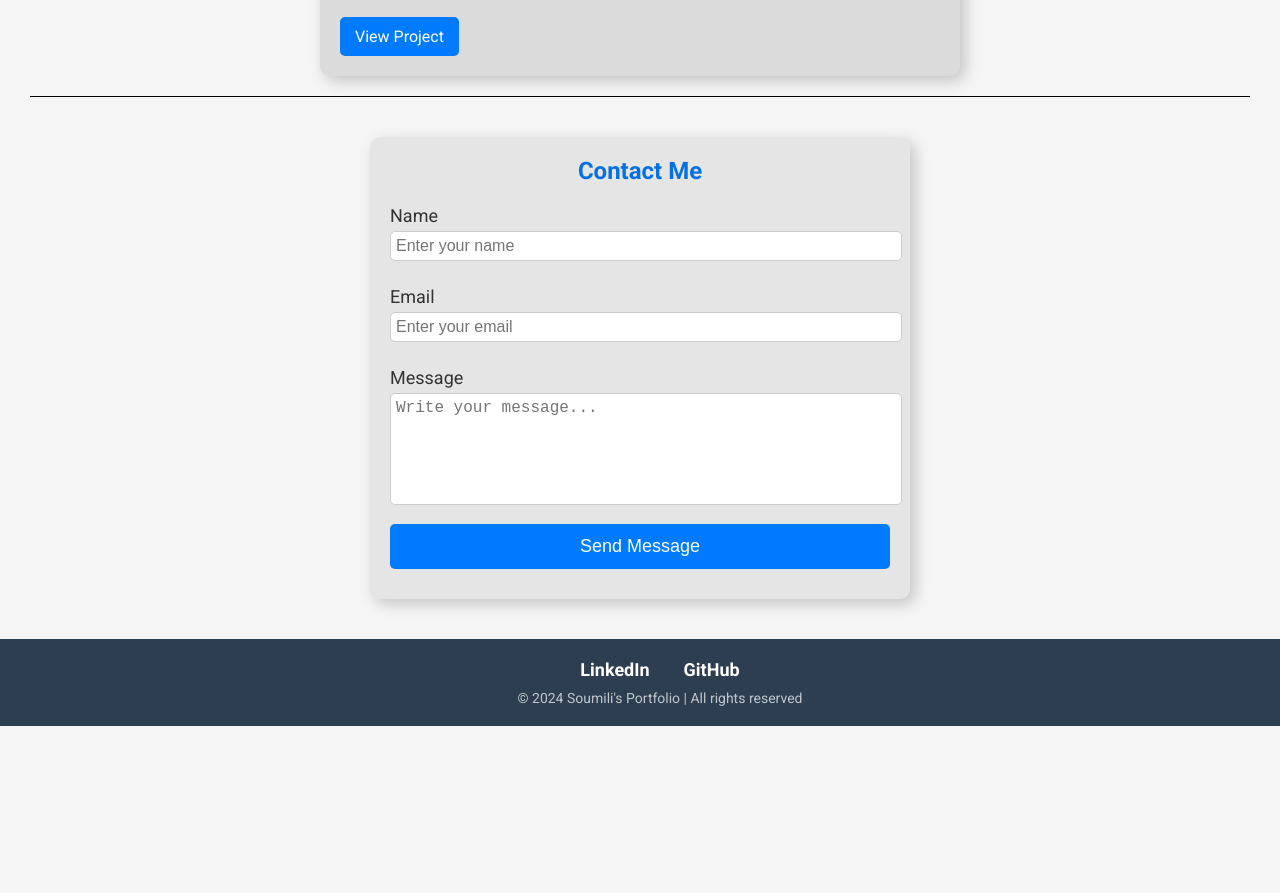
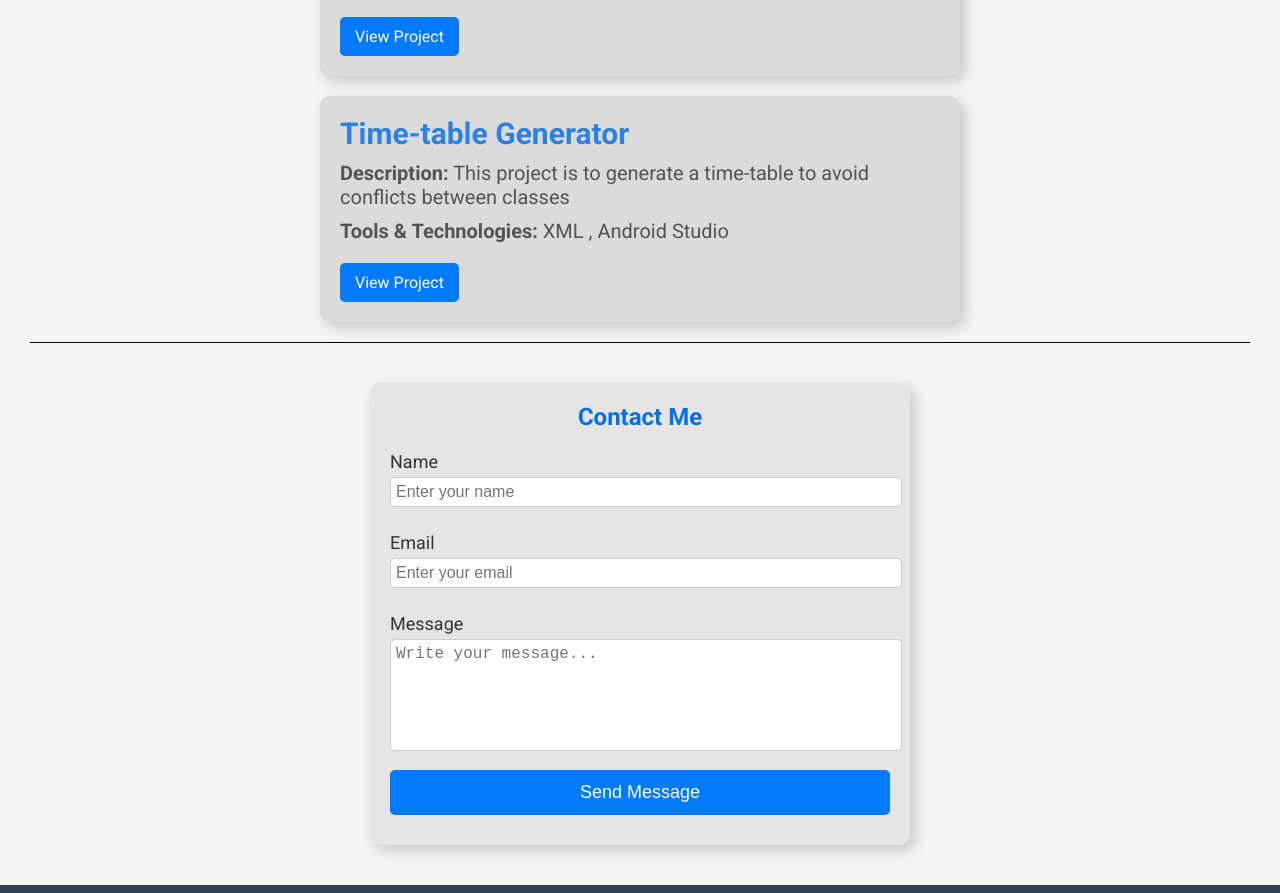
Before and after one commit to SOUMILI03/Soumili-s_Portfolio, a plain HTML site: page index.html in a window 1280 px wide. Shown: the part 2924-3817 px from the top of the page. Before the commit the page ends 3650 px from the top, so only its background shows below. Drawn offline with nearby package versions, Linux system fonts and the light colour scheme.

Commit message:
index.html

```diff
--- a/index.html
+++ b/index.html
@@ -127,6 +127,12 @@
             </p>
             <a href="https://soumili03.github.io/Calculator/" target="_blank">View Project</a>
         </div>
+        <div class="project">
+            <h2>Time-table Generator</h2>
+            <p><strong>Description:</strong> This project is to generate a time-table to avoid conflicts between classes</p>
+            <p><strong>Tools & Technologies:</strong> XML , Android Studio</p>
+            <a href="https://github.com/SOUMILI03/Timetable_Generator" target="_blank">View Project</a>
+        </div>
     </section>
     <hr>
 
```
